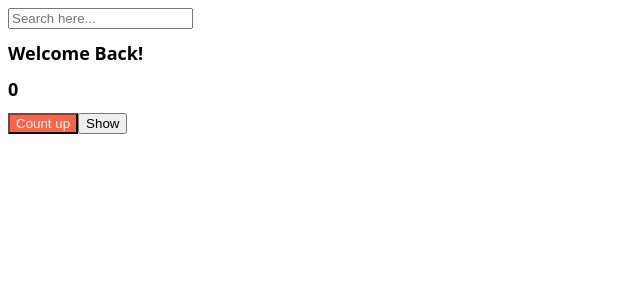
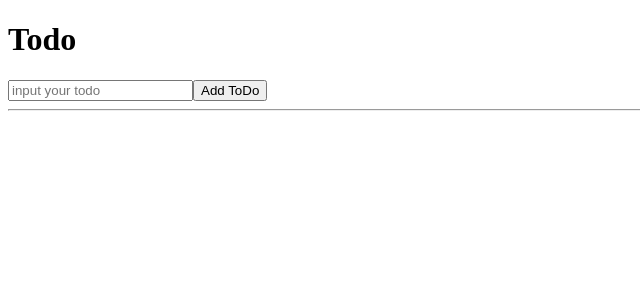
Before and after one commit to DongWon-Sehr/study-reactjs-2, a React (Create React App) app: page / in a window 1280 px wide. Shown: the top 300 px of the page, without its empty margins (0-640 px from the left). Built offline with nearby package versions, Linux system fonts and the light colour scheme.

Commit message:
+ todo list app

```diff
--- /dev/null
+++ b/src/AppTodo.js
@@ -0,0 +1,43 @@
+import { useState } from "react";
+
+function AppTodo() {
+    const [todo, setTodo] = useState("");
+    const [todos, setTodos] = useState([]);
+    const onChange = (event) => setTodo(event.target.value);
+    const onSubmit = (event) => {
+        event.preventDefault();
+        setTodos((curr) => [todo, ...curr]);
+        setTodo("");
+    };
+    const onClick = (event) => {
+        event.preventDefault();
+        let target_index = event.target.className.split("_")[1];
+        target_index = parseInt(target_index);
+        setTodos((curr) => curr.filter((_, idx) => idx !== target_index));
+    };
+
+    return (
+        <div>
+            <h1>Todo</h1>
+            <form onSubmit={onSubmit}>
+                <input
+                    type="text"
+                    value={todo}
+                    onChange={onChange}
+                    placeholder="input your todo"
+                />
+                <button>Add ToDo</button>
+            </form>
+            <hr />
+            <ul>
+                {todos.map((item, index) => {
+                    return (
+                        <li className={`li_${index}`} key={index}>{item} <button onClick={onClick} className={`li_${index}`}>delete</button></li>
+                    )
+                })}
+            </ul>
+        </div>
+    );
+}
+
+export default AppTodo;
--- a/src/index.js
+++ b/src/index.js
@@ -1,10 +1,10 @@
 import React from 'react';
 import ReactDOM from 'react-dom/client';
-import App from './App';
+// import App from './App';
+import AppTodo from "./AppTodo";
 
 const root = ReactDOM.createRoot(document.getElementById('root'));
 root.render(
-  // <React.StrictMode>
-    <App />
-  // </React.StrictMode>
+    // <App />
+    <AppTodo />
 );
```
